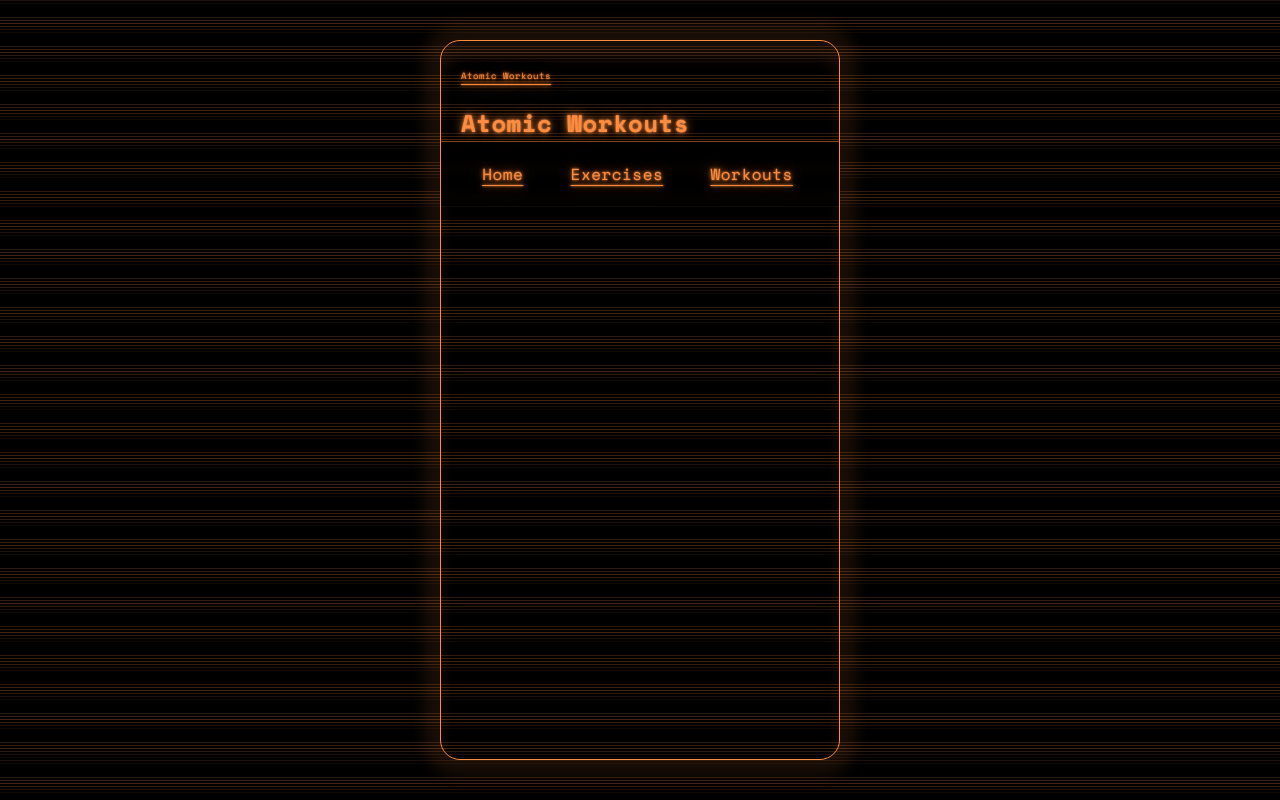
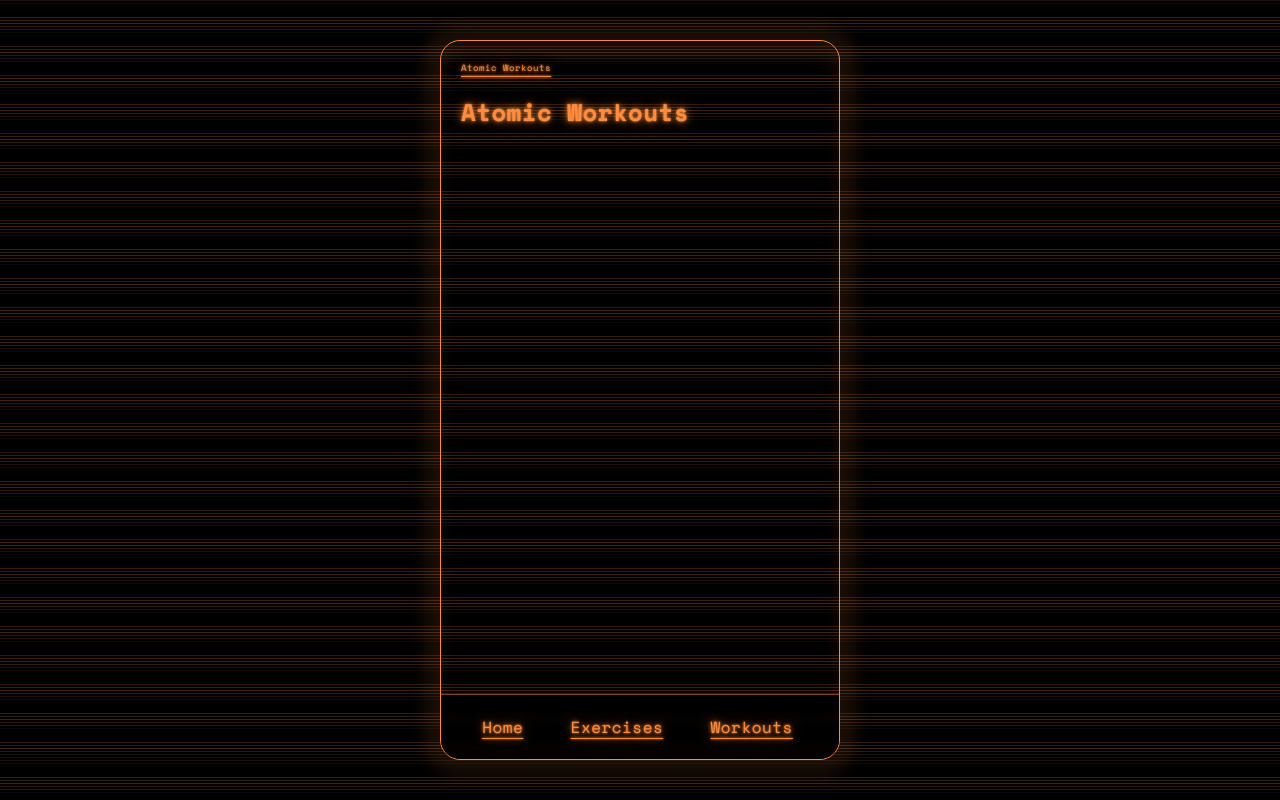
Before and after one commit to jakobm101/capstone-atomicworkouts, a Next.js app: page / in a window 1280 px wide. Built offline with nearby package versions, Linux system fonts and the light colour scheme.

Commit message:
flexing to stick to bottom and top

```diff
--- a/components/Header.jsx
+++ b/components/Header.jsx
@@ -7,4 +7,6 @@ export default function Header() {
 
 const StyledLink = styled(Link)`
   font-size: xx-small;
+  position: sticky;
+  top: 0;
 `;
--- a/components/Layout.jsx
+++ b/components/Layout.jsx
@@ -1,3 +1,4 @@
+import styled from "styled-components";
 import Header from "./Header";
 import Navigation from "./Navigation";
 
@@ -5,8 +6,12 @@ export default function Layout({ children }) {
   return (
     <main>
       <Header />
-      {children}
+      <StyledDiv>{children}</StyledDiv>
       <Navigation />
     </main>
   );
 }
+
+const StyledDiv = styled.div`
+  flex: 1;
+`;
--- a/styles.js
+++ b/styles.js
@@ -48,6 +48,9 @@ main::-webkit-scrollbar {
 }
 
 main {
+  display: flex;
+  flex-direction: column;
+
   position: relative;
   width: 400px;
   height: 90vh;
```
